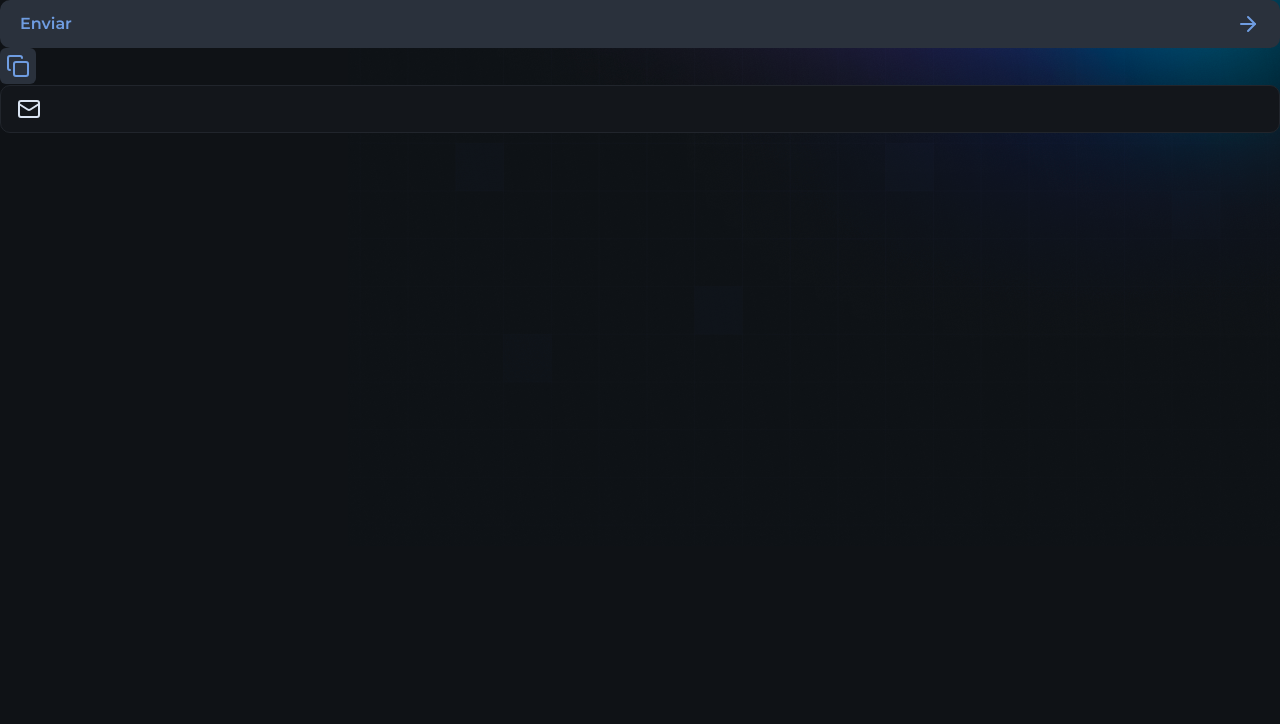
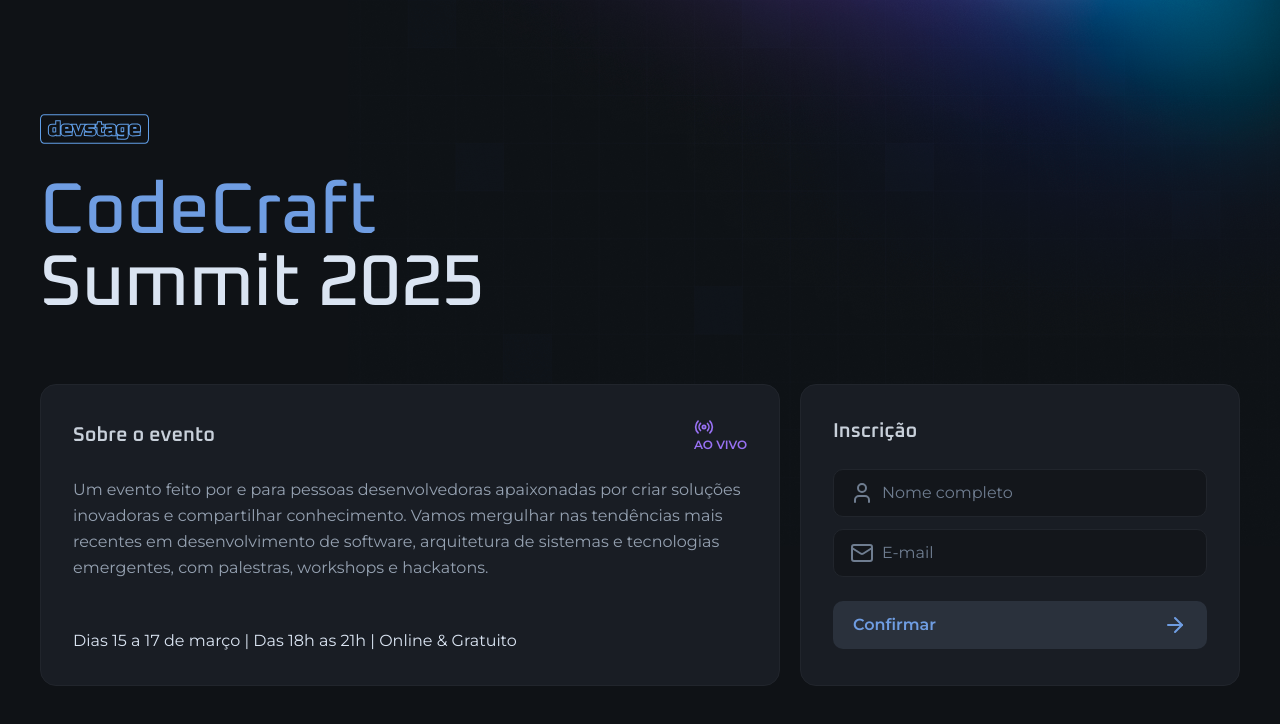
Before and after one commit to brunohhomem/nlw-connect, a Next.js app in the folder web/: page / in a window 1280 px wide. Shown: the top 724 px of the page. Built offline with nearby package versions, Linux system fonts and the light colour scheme.

Commit message:
feat: add first page

```diff
--- a/web/src/app/page.tsx
+++ b/web/src/app/page.tsx
@@ -1,26 +1,68 @@
+import Image from 'next/image'
+
 import { Button } from '@/components/button'
-import { IconButton } from '@/components/icon-button'
 import { InputField, InputIcon, InputRoot } from '@/components/input'
-import { ArrowRight, Copy, Mail } from 'lucide-react'
+import { ArrowRight, Mail, Radio, User } from 'lucide-react'
+import logo from '../assets/logo.svg'
 
 export default function Home() {
   return (
-    <main>
-      <Button>
-        Enviar
-        <ArrowRight />
-      </Button>
-      <IconButton>
-        <Copy />
-      </IconButton>
+    <main className="max-w-[1240px] mx-auto px-5 py-8 md:py-0">
+      <div className="min-h-dvh flex flex-col justify-center gap-16">
+        <div className="flex flex-col gap-8 items-center md:items-start">
+          <Image src={logo} alt="devstage" width={108.5} height={30} />
 
-      <div>
-        <InputRoot>
-          <InputIcon>
-            <Mail />
-          </InputIcon>
-          <InputField />
-        </InputRoot>
+          <h1 className="text-4xl text-center leading-none font-heading font-medium flex flex-col md:text-7xl md:text-left">
+            <span className="text-blue">CodeCraft</span>
+            Summit 2025
+          </h1>
+        </div>
+        <div className="flex gap-5 items-stretch flex-col md:flex-row">
+          <div className="flex-1 bg-gray-700 border border-gray-600 rounded-2xl p-8 space-y-6">
+            <div className="flex items-center justify-between">
+              <h2 className="font-heading font-semibold text-gray-200 text-xl">
+                Sobre o evento
+              </h2>
+              <span className="text-purple font-semibold text-xs">
+                <Radio className="size-5" />
+                AO VIVO
+              </span>
+            </div>
+            <p className="text-gray-300 leading-relaxed text-sm md:text-base">
+              Um evento feito por e para pessoas desenvolvedoras apaixonadas por
+              criar soluções inovadoras e compartilhar conhecimento. Vamos
+              mergulhar nas tendências mais recentes em desenvolvimento de
+              software, arquitetura de sistemas e tecnologias emergentes, com
+              palestras, workshops e hackatons.
+            </p>
+            <br />
+            Dias 15 a 17 de março | Das 18h as 21h | Online & Gratuito
+          </div>
+          <form className="bg-gray-700 border border-gray-600 rounded-2xl p-8 space-y-6 w-full md:max-w-[440px]">
+            <h2 className="font-heading font-semibold text-gray-200 text-xl">
+              Inscrição
+            </h2>
+            <div className="space-y-3">
+              <InputRoot>
+                <InputIcon>
+                  <User />
+                </InputIcon>
+                <InputField type="text" placeholder="Nome completo" />
+              </InputRoot>
+
+              <InputRoot>
+                <InputIcon>
+                  <Mail />
+                </InputIcon>
+                <InputField type="email" placeholder="E-mail" />
+              </InputRoot>
+            </div>
+            <Button type="submit">
+              Confirmar
+              <ArrowRight />
+            </Button>
+          </form>
+        </div>
       </div>
     </main>
   )
```
